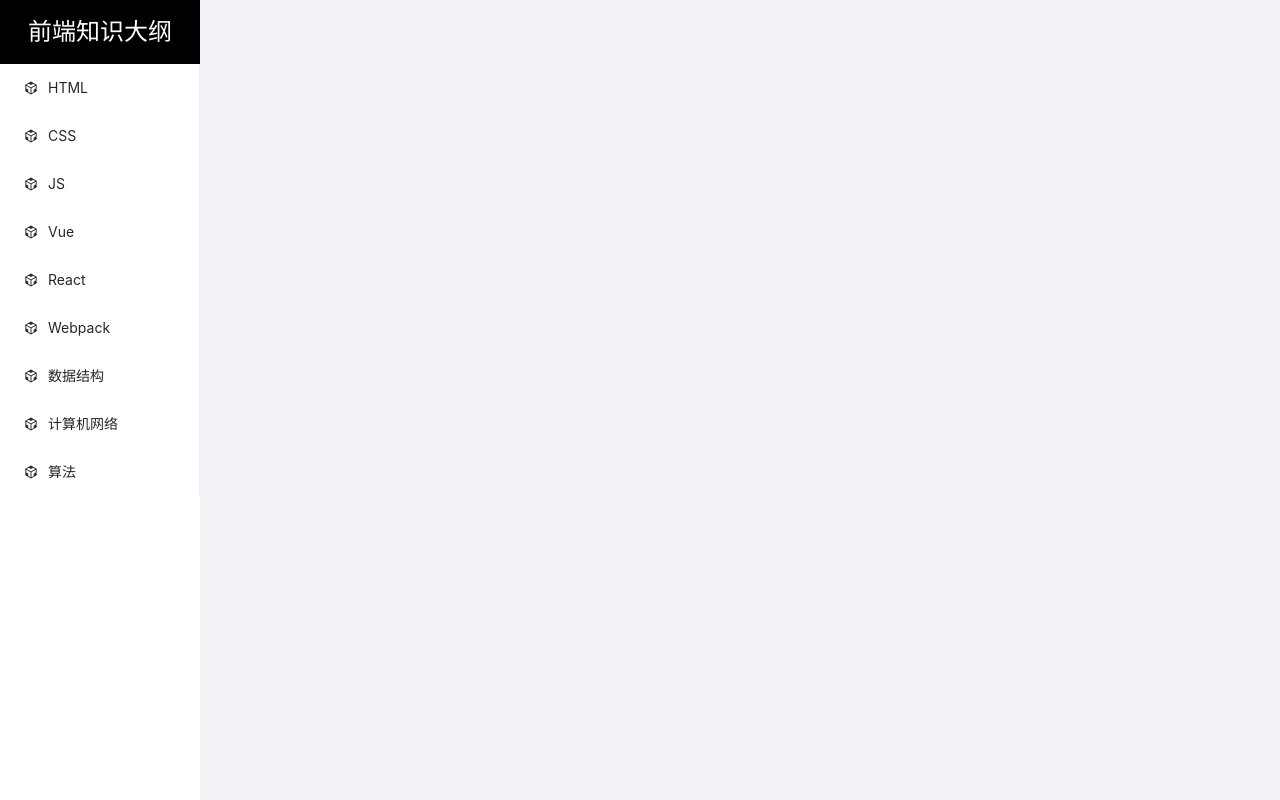
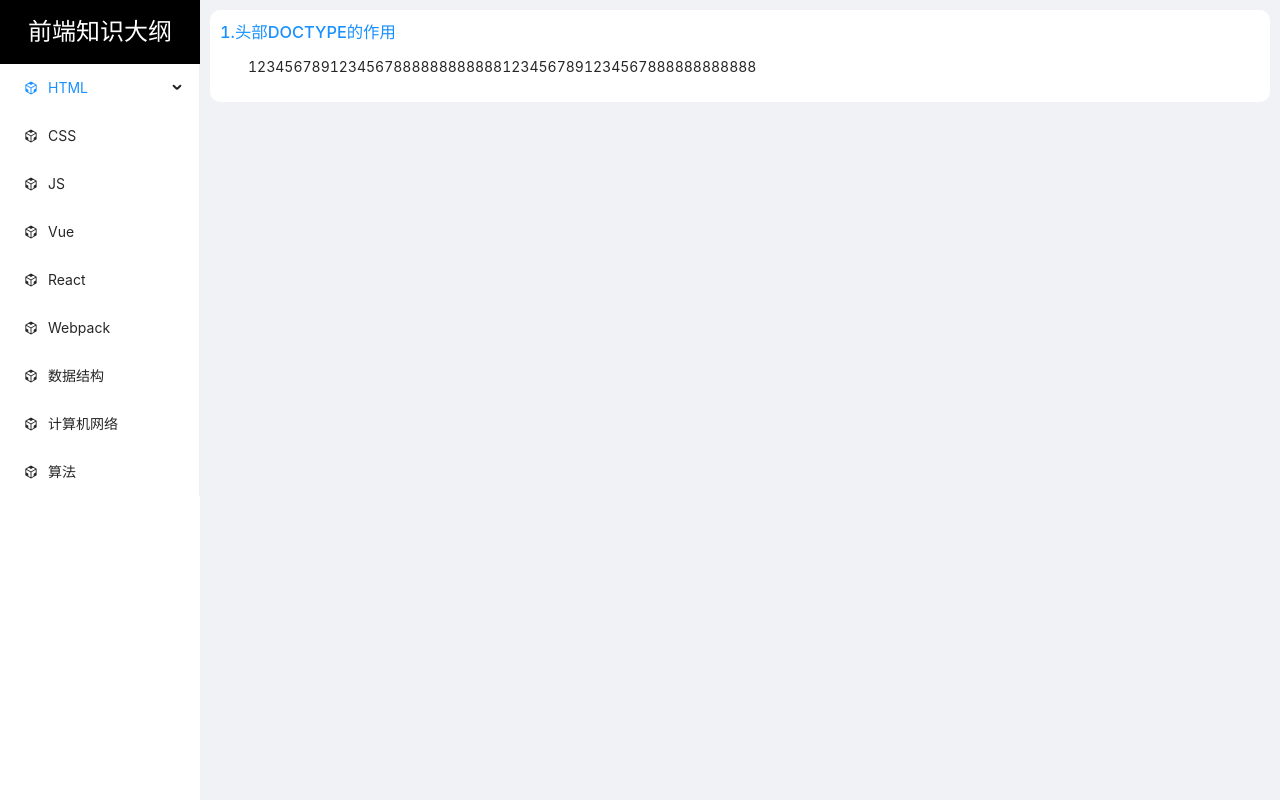
Before and after one commit to cuiwu-hub/react-demo-vite, a React (Vite) app: page /html/tag in a window 1280 px wide. Built offline with nearby package versions, Linux system fonts and the light colour scheme.

Commit message:
路由配置bug修复

```diff
--- a/src/layout/Index.jsx
+++ b/src/layout/Index.jsx
@@ -15,7 +15,9 @@ function getItem(label, key, icon, children) {
 }
 
 const items = [
-  getItem('HTML', 'html', <CodeSandboxOutlined />),
+  getItem('HTML', 'html', <CodeSandboxOutlined />, [
+    getItem('标签详解', 'html/tag', <CodeSandboxOutlined />)
+  ]),
   getItem('CSS', 'css', <CodeSandboxOutlined />),
   getItem('JS', 'js', <CodeSandboxOutlined />),
   getItem('Vue', 'vue', <CodeSandboxOutlined />),
@@ -39,6 +41,7 @@ const App = (props) => {
       <Sider theme='light'>
         <h3 className='sider-title'>前端知识大纲</h3>
         <Menu
+          // openKeys={[...path]}
           selectedKeys={[...path]}
           mode="inline"
           items={items}
--- a/src/router/Index.jsx
+++ b/src/router/Index.jsx
@@ -2,14 +2,21 @@ import { BrowserRouter, Routes, Route, Navigate } from "react-router-dom";
 import App from '../layout/Index.jsx'
 import Index from '../views/Index/Index'
 import CssPart from "../views/CssPart/CssPart.jsx";
+import Jscript from '../views/Jscript/Jscript.jsx'
+import Tag from "../views/Tag/Tag.jsx";
 export default function Router() {
   return (
     <BrowserRouter>
       <App>
         <Routes>
           <Route path="" element={<Navigate to='html' replace/>}></Route>
-          <Route path="html" element={<Index/>}></Route>
+          {/* html部分 */}
+          <Route path="html" element={<Index/>}>
+            {/* 标签详解 */}
+            <Route path="tag" element={<Tag/>}></Route>
+          </Route>
           <Route path="css" element={<CssPart/>}></Route>
+          <Route path="js" element={<Jscript/>}></Route>
         </Routes>
       </App>
     </BrowserRouter>
--- a/src/views/Index/Index.jsx
+++ b/src/views/Index/Index.jsx
@@ -1,7 +1,8 @@
 import React from 'react'
+import { Outlet } from 'react-router-dom'
 
-export default function Demo() {
+export default function Demo(props) {
   return (
-    <div>html part</div>
+    <div><Outlet/></div>
   )
 }
--- /dev/null
+++ b/src/views/Jscript/Jscript.jsx
@@ -0,0 +1,7 @@
+import React from 'react'
+
+export default function Jscript() {
+  return (
+    <div>Jscript</div>
+  )
+}
--- /dev/null
+++ b/src/views/Tag/Tag.jsx
@@ -0,0 +1,13 @@
+import React from 'react'
+import './tag.css'
+
+export default function Tag() {
+  return (
+    <div className='tag'>
+      <div className='tag-item'>
+        <h3>1.头部DOCTYPE的作用</h3>
+        <p>12345678912345678888888888881234567891234567888888888888</p>
+      </div>
+    </div>
+  )
+}
--- /dev/null
+++ b/src/views/Tag/tag.css
@@ -0,0 +1,12 @@
+.tag-item {
+  background-color: #ffffff;
+  padding: 10px;
+  border-radius: 10px;
+}
+.tag-item h3 {
+  color: #1890ff;
+  margin-bottom: 10px;
+}
+.tag-item p {
+  text-indent: 2em;
+}
```
Also changed, not shown: 1 other file (tests, documents, lock files or other folders).
